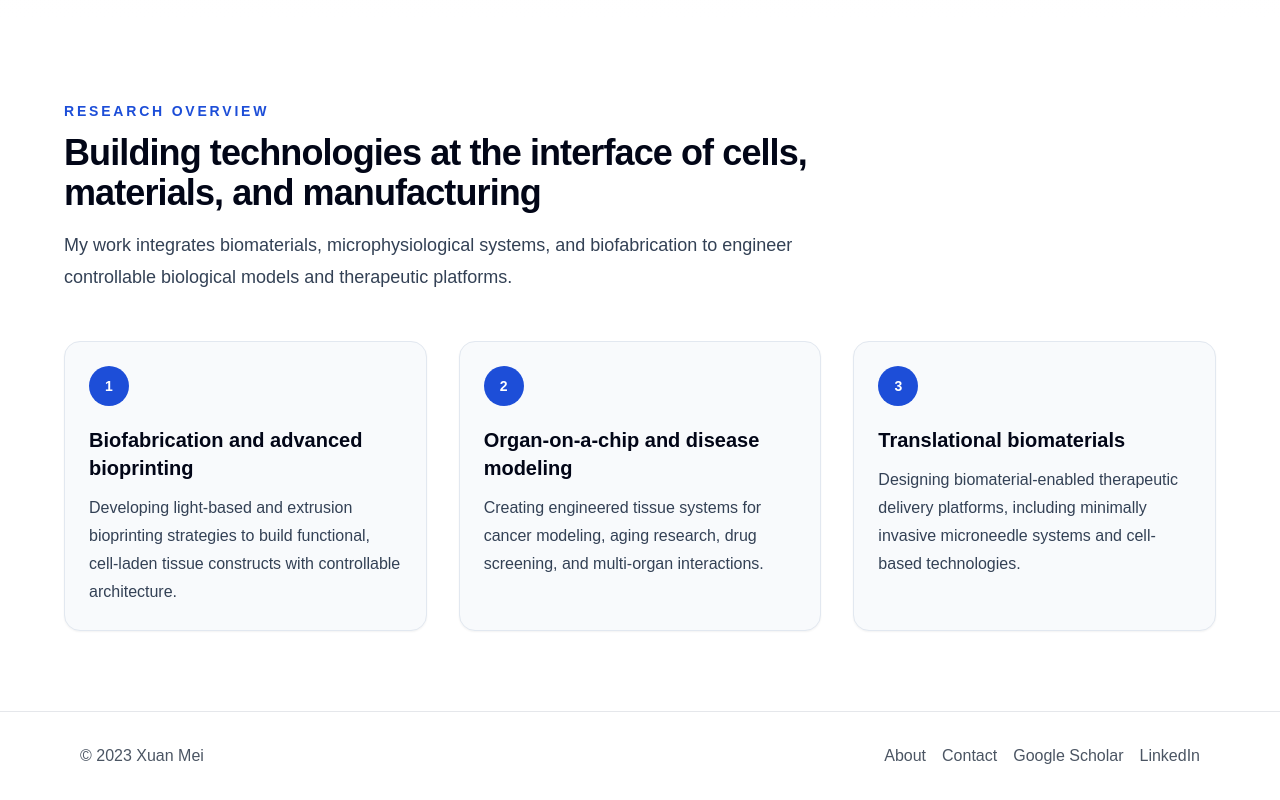
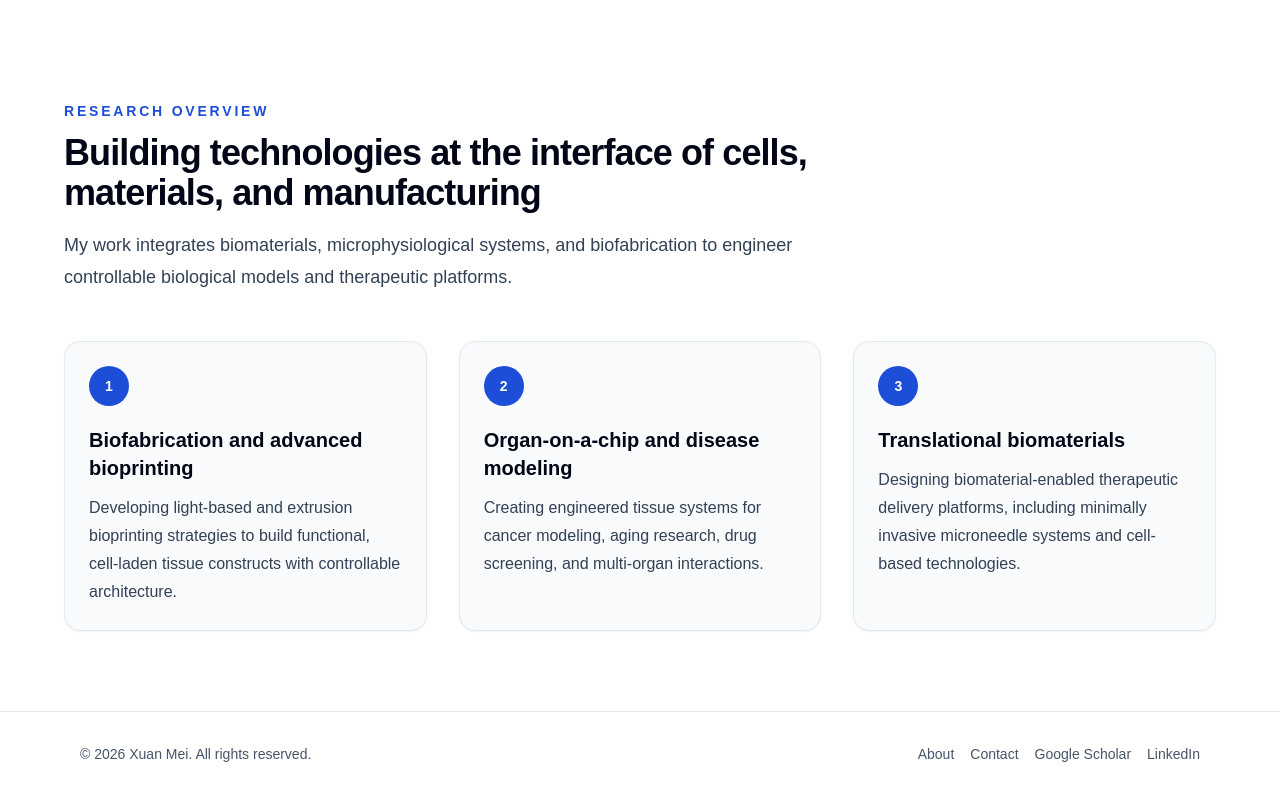
Before and after one commit to mxa911019/xuan-mei-website, a Next.js app: page / in a window 1280 px wide. Shown: the part 740-1540 px from the top of the page. Built offline with nearby package versions, Linux system fonts and the light colour scheme.

Commit message:
Update footer content and styling

```diff
--- a/components/Footer.jsx
+++ b/components/Footer.jsx
@@ -1,15 +1,27 @@
 export default function Footer() {
   return (
-    <footer className="border-t border-gray-200 dark:border-gray-800 py-8">
-      <div className="max-w-6xl mx-auto px-4 flex justify-between items-center">
-        <p className="text-gray-600 dark:text-gray-400">
-          © 2023 Xuan Mei
-        </p>
-        <div className="flex space-x-4">
-        <a href="/about" className="text-gray-600 hover:text-black dark:text-gray-400 dark:hover:text-white">About</a>
-        <a href="/contact" className="text-gray-600 hover:text-black dark:text-gray-400 dark:hover:text-white">Contact</a>
-          <a href="https://scholar.google.com/citations?user=anUzZQ0AAAAJ&hl=en" className="text-gray-600 hover:text-black dark:text-gray-300 dark:hover:text-white" target="_blank">Google Scholar</a>
-          <a href="https://www.linkedin.com/in/xuan-mei-9a099021b" className="text-gray-600 hover:text-black dark:text-gray-400 dark:hover:text-white">LinkedIn</a>
+    <footer className="border-t border-slate-200 bg-white py-8 dark:border-slate-800 dark:bg-slate-950">
+      <div className="mx-auto flex max-w-6xl flex-col gap-4 px-4 text-sm text-slate-600 dark:text-slate-400 md:flex-row md:items-center md:justify-between">
+        <p>© 2026 Xuan Mei. All rights reserved.</p>
+        <div className="flex flex-wrap gap-4">
+          <a href="/about" className="transition hover:text-blue-700 dark:hover:text-blue-300">About</a>
+          <a href="/contact" className="transition hover:text-blue-700 dark:hover:text-blue-300">Contact</a>
+          <a
+            href="https://scholar.google.com/citations?user=anUzZQ0AAAAJ&hl=en"
+            className="transition hover:text-blue-700 dark:hover:text-blue-300"
+            target="_blank"
+            rel="noreferrer"
+          >
+            Google Scholar
+          </a>
+          <a
+            href="https://www.linkedin.com/in/xuan-mei-9a099021b"
+            className="transition hover:text-blue-700 dark:hover:text-blue-300"
+            target="_blank"
+            rel="noreferrer"
+          >
+            LinkedIn
+          </a>
         </div>
       </div>
     </footer>
```
